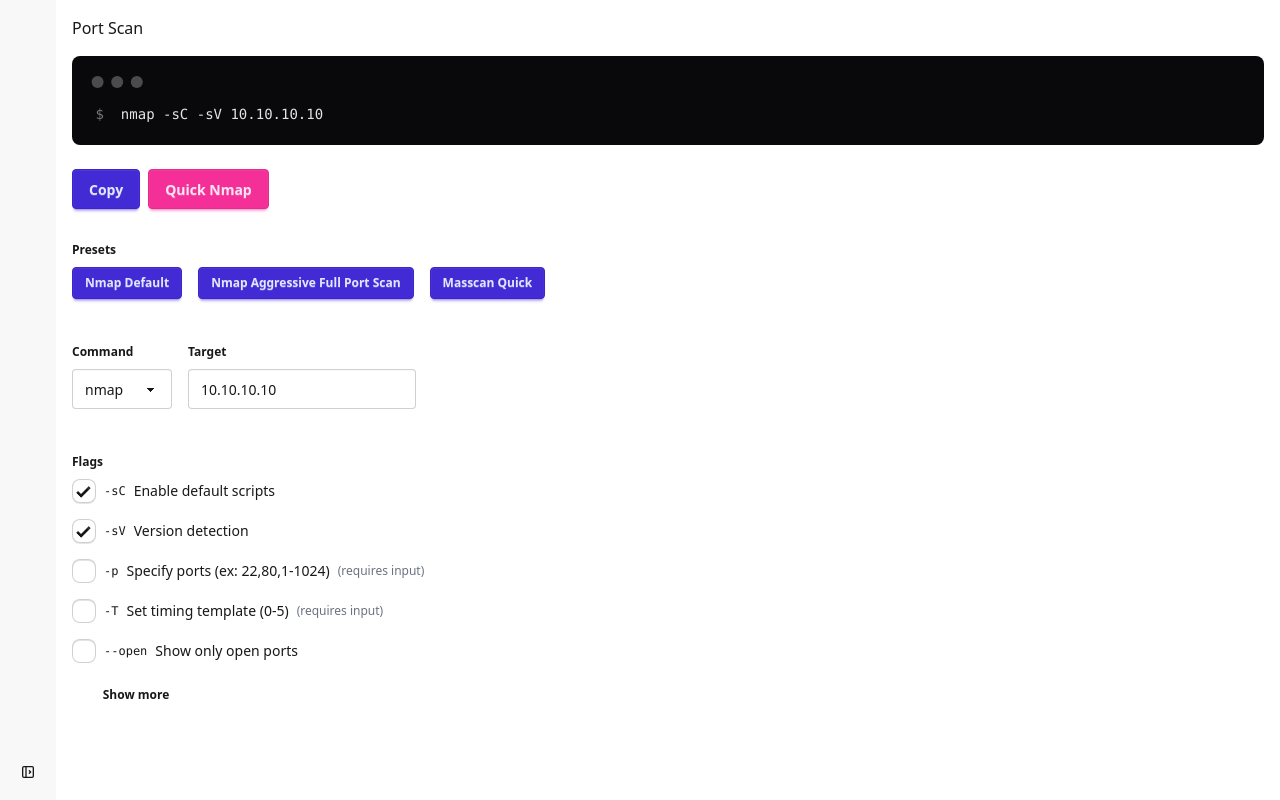
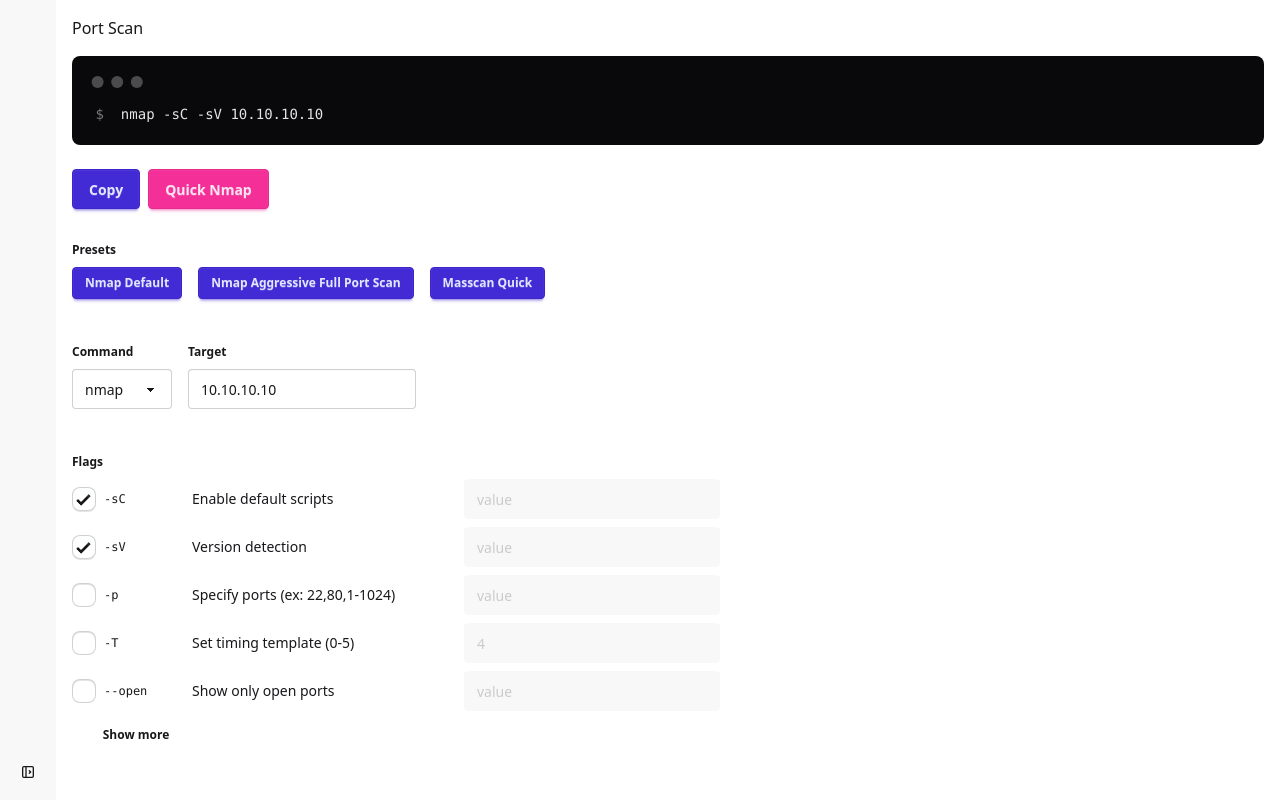
Before and after one commit to naborisk/recon-helper, a Next.js app: page /port-scan in a window 1280 px wide. Built offline with nearby package versions, Linux system fonts and the light colour scheme; a web font is replaced by a local one.

Commit message:
refactor: create FlagsSelector component and use in Port Scan and Fuzzing to prevent layout shift and unify UX

```diff
--- a/src/app/fuzzing/page.tsx
+++ b/src/app/fuzzing/page.tsx
@@ -61,6 +61,8 @@
     defaultFlags: ["-u", "-l"],
   },
 ];
+
+import FlagsSelector from "../../components/FlagsSelector";
 
 export default function Fuzzing() {
   const [command, setCommand] = useState<string>("ffuf");
@@ -157,57 +159,8 @@
         </fieldset>
       </div>
 
-      <fieldset className="fieldset mt-4">
-        <legend className="fieldset-legend">Flags</legend>
-        <div className="flex flex-col gap-2">
-          {allowedFlags.filter(f => showMore || !f.advanced).map((flag) => {
-            const checked = flags.some((f) => f.value === flag.value);
-            const inputValue = flags.find((f) => f.value === flag.value)?.input || "";
-            return (
-              <div key={flag.value} className="flex items-center gap-2">
-                <label className="flex items-center gap-2 w-96">
-                  <input
-                    type="checkbox"
-                    className="checkbox"
-                    value={flag.value}
-                    checked={checked}
-                    onChange={(e) => {
-                      const value = e.target.value;
-                      if (e.target.checked) {
-                        setFlags(prev => [...prev, { ...flag }]);
-                      } else {
-                        setFlags(prev => prev.filter((f) => f.value !== value));
-                      }
-                    }}
-                  />
-                  <div className="flex-1 flex items-center gap-2">
-                    <span className="font-mono w-20">{flag.value}</span>
-                    <span className="text-sm truncate">{flag.description}</span>
-                  </div>
-                </label>
+      <FlagsSelector allowedFlags={allowedFlags} flags={flags} setFlags={setFlags} />
 
-                <div className="w-64">
-                  <input
-                    type="text"
-                    className="input w-full"
-                    placeholder={flag.input || 'value'}
-                    value={inputValue}
-                    onChange={(e) => {
-                      const iv = e.target.value;
-                      setFlags(prev => prev.map(f => f.value === flag.value ? { ...f, input: iv } : f));
-                    }}
-                    disabled={!checked}
-                  />
-                </div>
-              </div>
-            );
-          })}
-
-          {allowedFlags.some(f => f.advanced) && (
-            <button type="button" className="btn btn-ghost btn-sm w-32" onClick={() => setShowMore(s => !s)}>{showMore ? 'Show less' : 'Show more'}</button>
-          )}
-        </div>
-      </fieldset>
     </>
   );
 }
--- a/src/app/port-scan/page.tsx
+++ b/src/app/port-scan/page.tsx
@@ -59,6 +59,8 @@
     defaultFlags: [],
   },
 ];
+
+import FlagsSelector from "../../components/FlagsSelector";
 
 export default function PortScan() {
   const [command, setCommand] = useState("nmap");
@@ -146,58 +148,9 @@
         </fieldset>
       </div>
 
-      <fieldset className="fieldset mt-4">
-        <legend className="fieldset-legend">Flags</legend>
-        <div className="flex flex-col gap-4">
-          {allowedFlags
-            .filter((f) => showMore || !f.advanced)
-            .map((flag) => (
-              <div key={flag.value} className="flex items-center gap-2">
-                <label className="hover:cursor-pointer flex items-center gap-2">
-                  <input
-                    type="checkbox"
-                    className="checkbox"
-                    value={flag.value}
-                    checked={flags.some((f) => f.value === flag.value)}
-                    onChange={(e) => {
-                      const value = e.target.value;
-                      if (e.target.checked) {
-                        // when adding a flag that requires input, seed with flag.input if present
-                        setFlags((prev) => [...prev, { ...flag }]);
-                      } else {
-                        setFlags((prev) => prev.filter((f) => f.value !== value));
-                      }
-                    }}
-                  />
-                  <span className="font-mono">{flag.value}</span>
-                  <span className="text-sm">{flag.description}</span>
-                  {flag.requireInput ? <span className="text-xs text-gray-500"> (requires input)</span> : null}
-                </label>
+      {/* Flags selector component */}
+      <FlagsSelector allowedFlags={allowedFlags} flags={flags} setFlags={setFlags} />
 
-                {flag.requireInput && flags.some((f) => f.value === flag.value) && (
-                  <input
-                    type="text"
-                    className="input ml-2"
-                    placeholder={flag.description || "value"}
-                    value={flags.find((f) => f.value === flag.value)?.input || ""}
-                    onChange={(e) => {
-                      const inputValue = e.target.value;
-                      setFlags((prev) =>
-                        prev.map((f) => (f.value === flag.value ? { ...f, input: inputValue } : f)),
-                      );
-                    }}
-                  />
-                )}
-              </div>
-            ))}
-
-          {allowedFlags.some((f) => f.advanced) && (
-            <button type="button" className="btn btn-ghost btn-sm w-32" onClick={() => setShowMore((s) => !s)}>
-              {showMore ? "Show less" : "Show more"}
-            </button>
-          )}
-        </div>
-      </fieldset>
     </>
   );
 }
--- /dev/null
+++ b/src/components/FlagsSelector.tsx
@@ -0,0 +1,82 @@
+"use client";
+import React, { useState } from "react";
+
+export type Flag = {
+  value: string;
+  description?: string;
+  requireInput: boolean;
+  input?: string;
+  noSpace?: boolean;
+  advanced?: boolean;
+};
+
+export default function FlagsSelector({
+  allowedFlags,
+  flags,
+  setFlags,
+}: {
+  allowedFlags: Flag[];
+  flags: Flag[];
+  setFlags: (f: Flag[]) => void;
+}) {
+  const [showMore, setShowMore] = useState(false);
+
+  return (
+    <fieldset className="fieldset mt-4">
+      <legend className="fieldset-legend">Flags</legend>
+      <div className="flex flex-col gap-2">
+        {allowedFlags
+          .filter((f) => showMore || !f.advanced)
+          .map((flag) => {
+            const checked = flags.some((f) => f.value === flag.value);
+            const inputValue = flags.find((f) => f.value === flag.value)?.input || "";
+
+            return (
+              <div key={flag.value} className="flex items-center gap-2">
+                <label className="flex items-center gap-2 w-96">
+                  <input
+                    type="checkbox"
+                    className="checkbox"
+                    value={flag.value}
+                    checked={checked}
+                    onChange={(e) => {
+                      const value = e.target.value;
+                      if (e.target.checked) {
+                        setFlags((prev) => [...prev, { ...flag }]);
+                      } else {
+                        setFlags((prev) => prev.filter((f) => f.value !== value));
+                      }
+                    }}
+                  />
+                  <div className="flex-1 flex items-center gap-2">
+                    <span className="font-mono w-20">{flag.value}</span>
+                    <span className="text-sm truncate">{flag.description}</span>
+                  </div>
+                </label>
+
+                <div className="w-64">
+                  <input
+                    type="text"
+                    className="input w-full"
+                    placeholder={flag.input || "value"}
+                    value={inputValue}
+                    onChange={(e) => {
+                      const iv = e.target.value;
+                      setFlags((prev) => prev.map((f) => (f.value === flag.value ? { ...f, input: iv } : f)));
+                    }}
+                    disabled={!checked || !flag.requireInput}
+                  />
+                </div>
+              </div>
+            );
+          })}
+
+        {allowedFlags.some((f) => f.advanced) && (
+          <button type="button" className="btn btn-ghost btn-sm w-32" onClick={() => setShowMore((s) => !s)}>
+            {showMore ? "Show less" : "Show more"}
+          </button>
+        )}
+      </div>
+    </fieldset>
+  );
+}
```
